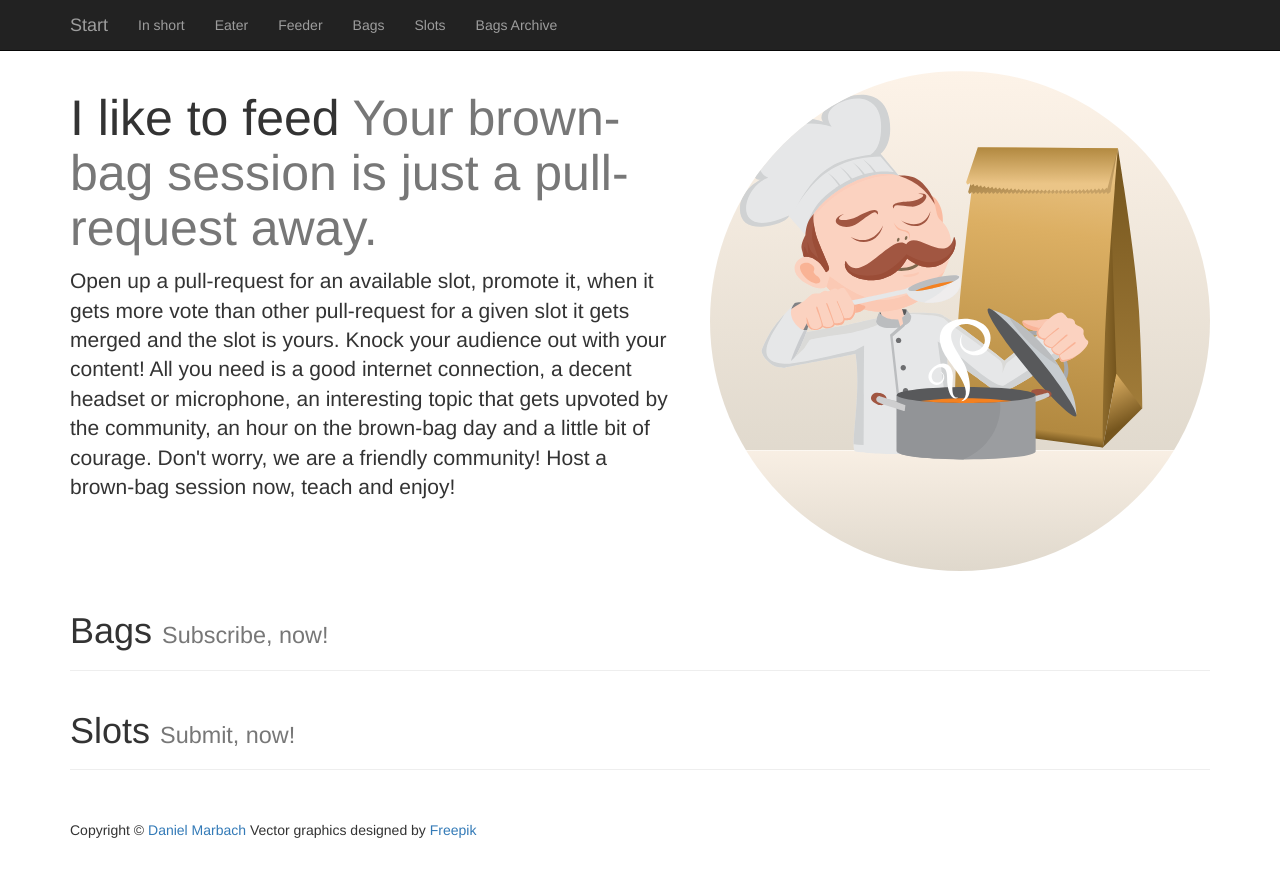
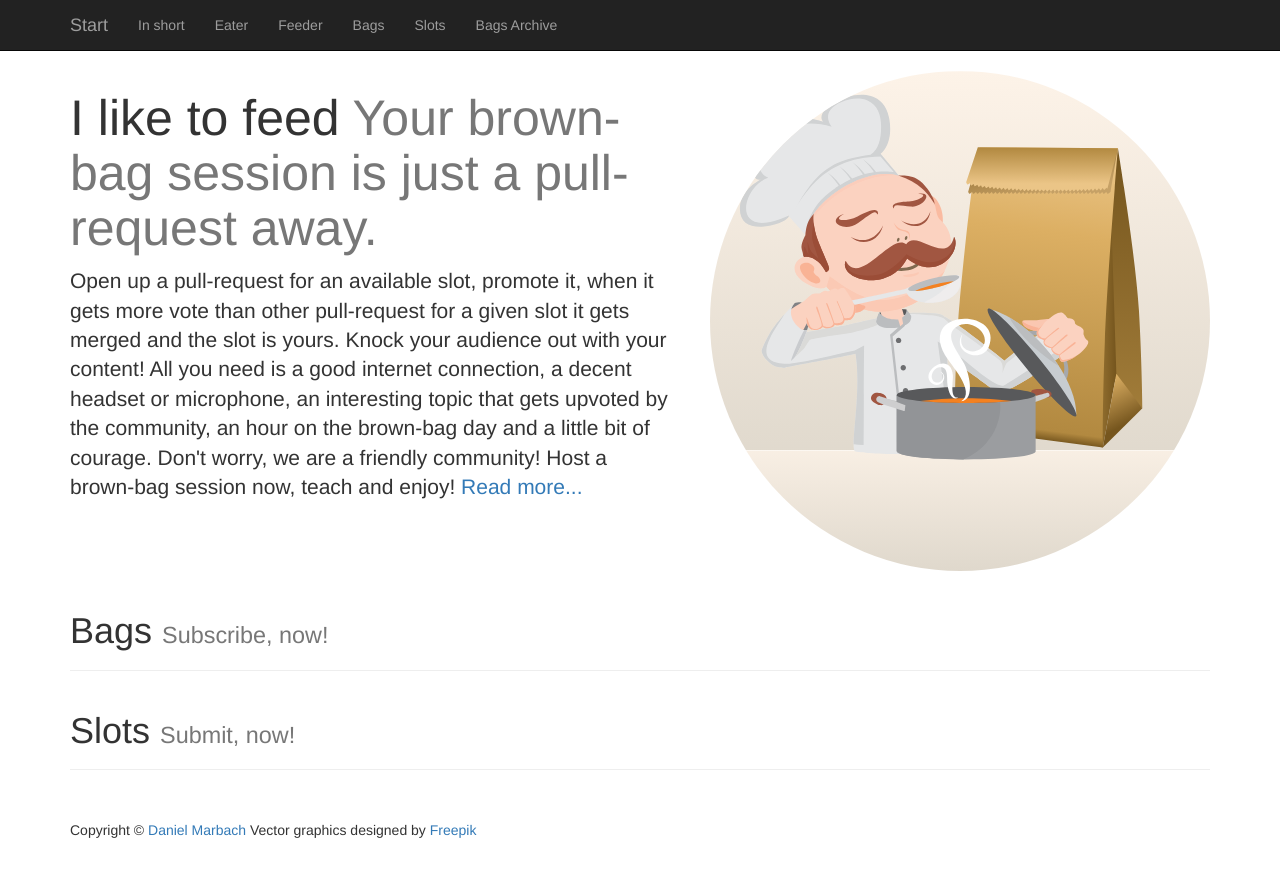
Before and after one commit to brown-bag/brown-bag.github.com, a Jekyll site: the page built from index.html, in a window 1280 px wide and 900 px high, scrolled down 2099 px. Shown: the top 877 px of the window. Built offline with Jekyll 4.4.1, drawn with Linux system fonts in a browser that asks for light colours.

Commit message:
Feeder markdown link

```diff
--- a/_includes/feeder-content.html
+++ b/_includes/feeder-content.html
@@ -5,5 +5,5 @@
   <h2 class="featurette-heading">I like to feed
     <span class="text-muted">Your brown-bag session is just a pull-request away.</span>
   </h2>
-  <p class="lead">Open up a pull-request for an available slot, promote it, when it gets more vote than other pull-request for a given slot it gets merged and the slot is yours. Knock your audience out with your content! All you need is a good internet connection, a decent headset or microphone, an interesting topic that gets upvoted by the community, an hour on the brown-bag day and a little bit of courage. Don't worry, we are a friendly community! Host a brown-bag session now, teach and enjoy!</p>
+  <p class="lead">Open up a pull-request for an available slot, promote it, when it gets more vote than other pull-request for a given slot it gets merged and the slot is yours. Knock your audience out with your content! All you need is a good internet connection, a decent headset or microphone, an interesting topic that gets upvoted by the community, an hour on the brown-bag day and a little bit of courage. Don't worry, we are a friendly community! Host a brown-bag session now, teach and enjoy! <a href="{{ site.repository }}/Feeder.md">Read more...</a></p>
 </div>
```
